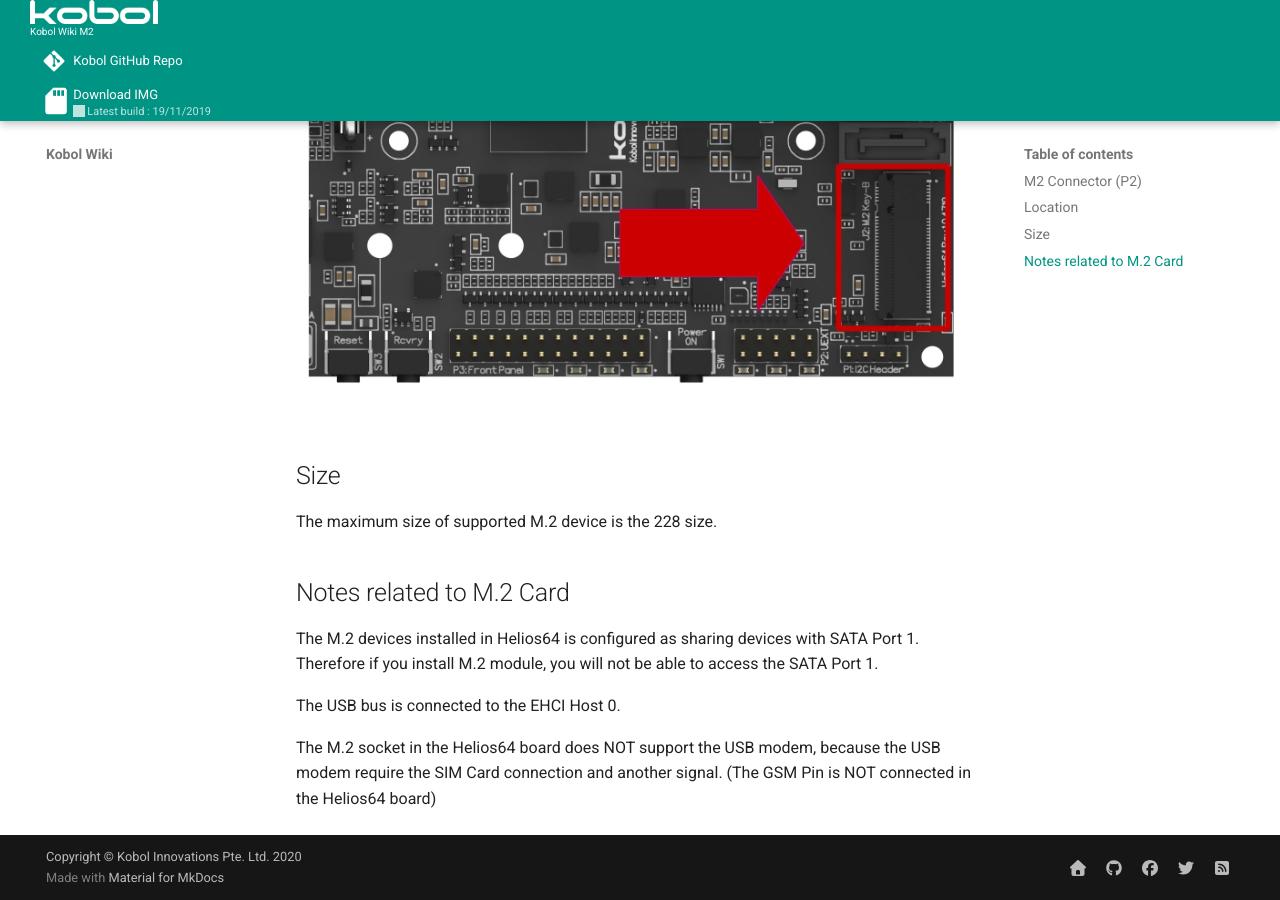
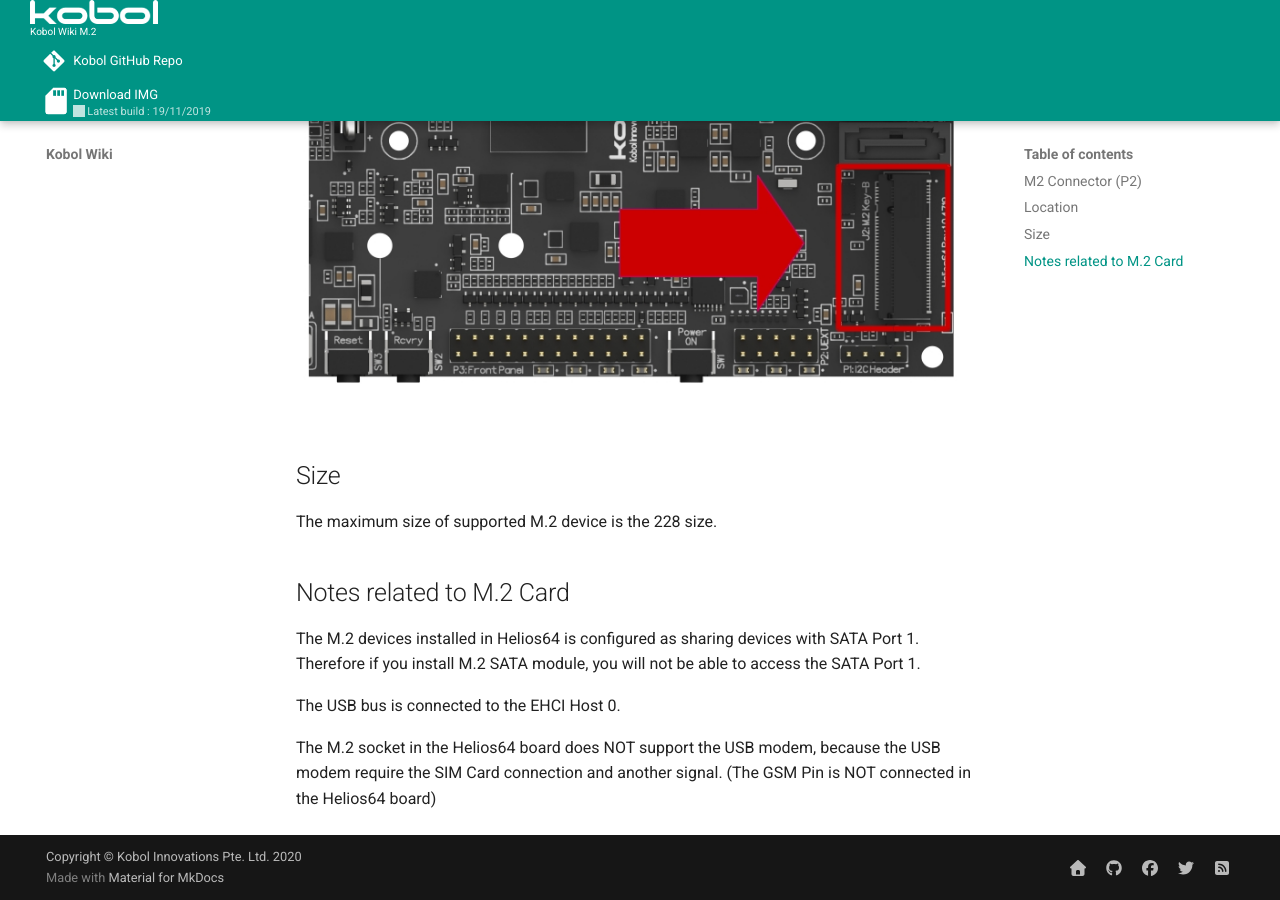
Before and after one commit to kobol-io/wiki, an MkDocs documentation site: the page built from docs/helios64/m2.md, in a window 1280 px wide and 900 px high, scrolled down 605 px. Built offline with MkDocs 1.6.1 and Material for MkDocs 9.7.7, drawn with Linux system fonts in a browser that asks for light colours.

Commit message:
adding fan page, updating hardware, i2c, and m2 pages

```diff
--- a/docs/helios64/m2.md
+++ b/docs/helios64/m2.md
@@ -22,7 +22,7 @@ The maximum size of supported M.2 device is the 228 size.
 
 ## Notes related to M.2 Card
 The M.2 devices installed in Helios64 is configured as sharing devices with SATA Port 1.
-Therefore if you install M.2 module, you will not be able to access the SATA Port 1.
+Therefore if you install M.2 SATA module, you will not be able to access the SATA Port 1.
 
 The USB bus is connected to the EHCI Host 0.
 
--- a/mkdocs.yml
+++ b/mkdocs.yml
@@ -82,6 +82,8 @@ nav:
     - USB : 'helios64/usb.md'
     - UEXT : 'helios64/uext.md'
     - Front Panel : 'helios64/front-panel.md'
+    - M.2 : 'helios64/m2.md'
+    - PWM Fan : 'helios64/fan.md'
 - Helios4:
   - Introduction: 'helios4/intro.md'
   - Kit Assembly: 'helios4/kit.md'
```
Also changed, not shown: docs/helios64/fan.md (added, +17 -0 lines), docs/helios64/hardware.md (+0 -1 lines), docs/helios64/i2c.md (+2 -2 lines).
